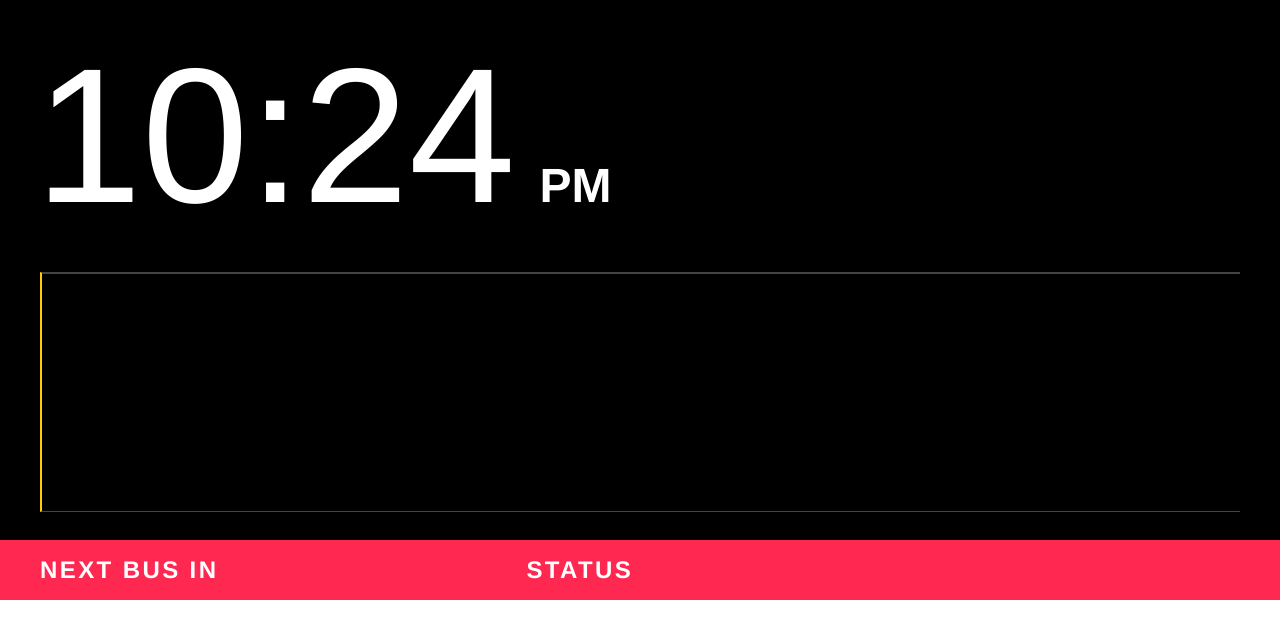
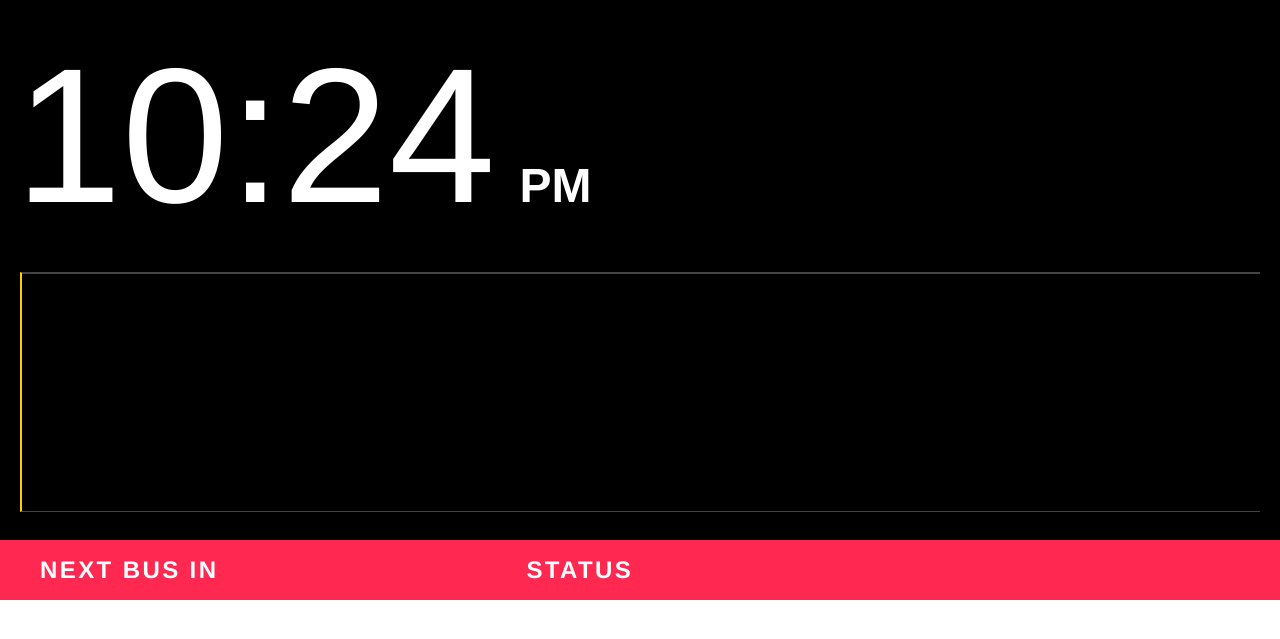
Before and after one commit to AkaokA/ipad-dashboard, a Jekyll site: the page built from index.html, in a window 1280 px wide. Shown: the top 639 px of the page. Built offline with Jekyll 4.4.1, drawn with Linux system fonts in a browser that asks for light colours; nearby versions of some CDN libraries.

Commit message:
layout tweak.

```diff
--- a/css/main.scss
+++ b/css/main.scss
@@ -83,7 +83,7 @@ body {
 .timeAndWeatherWidget {
   position: absolute;
   width: 100%;
-  padding: 0 $spacing-unit*2;
+  padding: 0 $spacing-unit;
 
   .timeDisplay {
     font-size: $huge-font-size;
```
